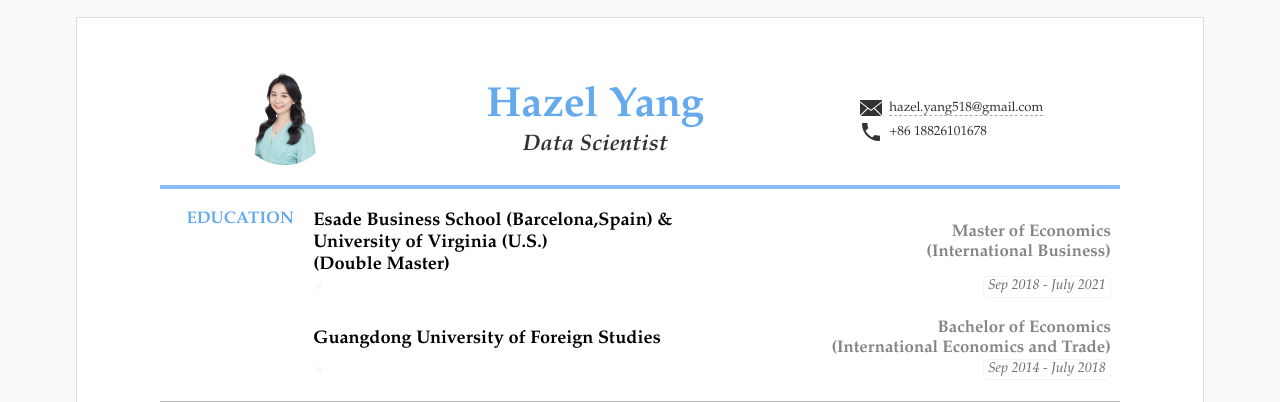
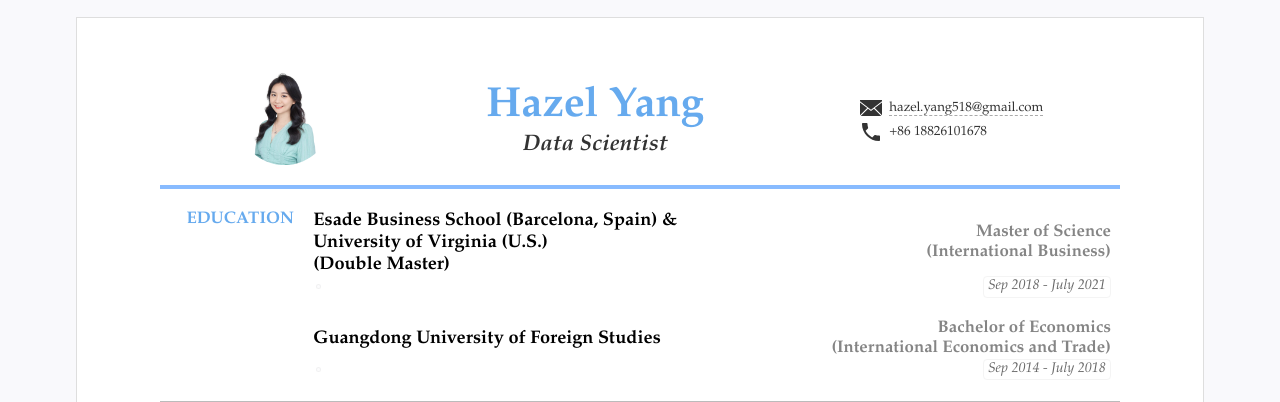
Before and after one commit to hazelyang518/eng_cv, a Jekyll site: the page built from index.html, in a window 1280 px wide. Shown: the top 402 px of the page. Built offline with Jekyll 4.4.1, drawn with Linux system fonts in a browser that asks for light colours.

Commit message:
Update resume.yml

```diff
--- a/_data/resume.yml
+++ b/_data/resume.yml
@@ -26,13 +26,13 @@ main: #简历主要内容，
 - type: EDUCATION #类别为ID
   name:  #显示名称，空则使用type
   content: #内容基本格式 标题-副标题-日期-详细内容 (都允许空)
-  - title: Esade Business School (Barcelona,Spain) & <br>
-           University of Virginia (U.S.) <br>
+  - title: Esade Business School (Barcelona, Spain) & <br>
+           University of Virginia  (U.S.) <br>
            (Double Master)
     duration: "Sep 2018 - July 2021"
     tags:
     -
-    sub: Master of Economics <br>  &nbsp &nbsp (International Business)
+    sub: Master of Science <br>  &nbsp &nbsp (International Business)
     # detail: Business Analytics, Supply Chain Management, Statistics, International Economics, Econometrics
 
   # - title: Esade
```
